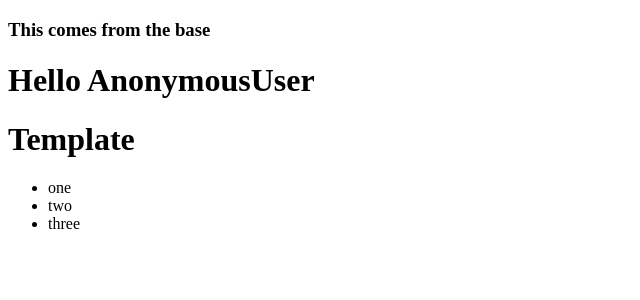
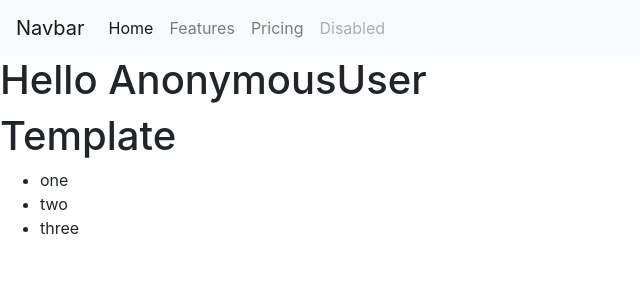
Before and after one commit to zherwig/dj_project_app, a Django app: page /projects/ in a window 1280 px wide. Shown: the top 300 px of the page, without its empty margins (0-640 px from the left). Run offline with Django 3.2, Linux system fonts and the light colour scheme; some libraries are stand-ins or nearby versions.

Commit message:
added navbar using include

```diff
--- a/dj_project_app/templates/base.html
+++ b/dj_project_app/templates/base.html
@@ -1,9 +1,13 @@
 <!doctype html>
 <html>
     <head>
+        <link rel="stylesheet" href="https://maxcdn.bootstrapcdn.com/bootstrap/4.0.0/css/bootstrap.min.css" integrity="sha384-Gn5384xqQ1aoWXA+058RXPxPg6fy4IWvTNh0E263XmFcJlSAwiGgFAW/dAiS6JXm" crossorigin="anonymous">
     </head>
     <body>
-    <h3>This comes from the base</h3>
+        {% include 'navbar.html' %}
         {% block content %} {% endblock %}
     <body>
+    <script src="https://code.jquery.com/jquery-3.2.1.slim.min.js" integrity="sha384-KJ3o2DKtIkvYIK3UENzmM7KCkRr/rE9/Qpg6aAZGJwFDMVNA/GpGFF93hXpG5KkN" crossorigin="anonymous"></script>
+    <script src="https://cdnjs.cloudflare.com/ajax/libs/popper.js/1.12.9/umd/popper.min.js" integrity="sha384-ApNbgh9B+Y1QKtv3Rn7W3mgPxhU9K/ScQsAP7hUibX39j7fakFPskvXusvfa0b4Q" crossorigin="anonymous"></script>
+    <script src="https://maxcdn.bootstrapcdn.com/bootstrap/4.0.0/js/bootstrap.min.js" integrity="sha384-JZR6Spejh4U02d8jOt6vLEHfe/JQGiRRSQQxSfFWpi1MquVdAyjUar5+76PVCmYl" crossorigin="anonymous"></script>
 </html>
--- /dev/null
+++ b/dj_project_app/templates/navbar.html
@@ -0,0 +1,14 @@
+<nav class="navbar navbar-expand-lg navbar-light bg-light">
+  <a class="navbar-brand" href="#">Navbar</a>
+  <button class="navbar-toggler" type="button" data-toggle="collapse" data-target="#navbarNavAltMarkup" aria-controls="navbarNavAltMarkup" aria-expanded="false" aria-label="Toggle navigation">
+    <span class="navbar-toggler-icon"></span>
+  </button>
+  <div class="collapse navbar-collapse" id="navbarNavAltMarkup">
+    <div class="navbar-nav">
+      <a class="nav-item nav-link active" href="#">Home <span class="sr-only">(current)</span></a>
+      <a class="nav-item nav-link" href="#">Features</a>
+      <a class="nav-item nav-link" href="#">Pricing</a>
+      <a class="nav-item nav-link disabled" href="#">Disabled</a>
+    </div>
+  </div>
+</nav>
```
